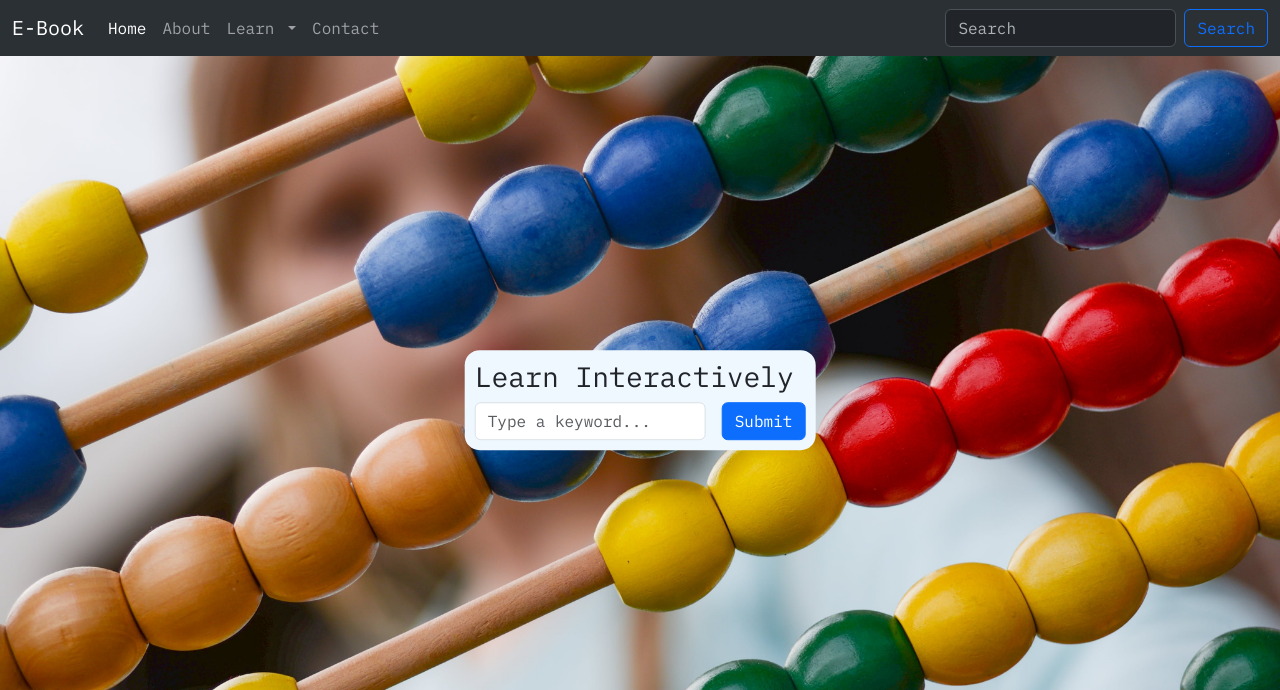
After one commit to Deepak3168/E-Book-Blog, a Django app: page /ebook/home/ in a window 1280 px wide. The commit adds this page. Shown: the top 690 px of the page. Run offline with Django 5.2, Linux system fonts and the light colour scheme.

Commit message:
Home page

```diff
--- a/blog/settings.py
+++ b/blog/settings.py
@@ -116,7 +116,7 @@ USE_TZ = True
 # Static files (CSS, JavaScript, Images)
 # https://docs.djangoproject.com/en/5.0/howto/static-files/
 
-STATIC_URL = 'static/'
+STATIC_URL = '/static/'
 
 # Default primary key field type
 # https://docs.djangoproject.com/en/5.0/ref/settings/#default-auto-field
--- /dev/null
+++ b/ebook/static/ebook/style.css
@@ -0,0 +1,19 @@
+
+body {
+    margin: 0;
+    padding: 0;
+    background-image: url('./imgs/background.jpg');
+    background-size: cover;
+    background-repeat: no-repeat;
+    background-attachment: fixed;
+}
+.homecontainer{
+    padding: 10px;
+    background-color: aliceblue;
+    position: absolute;
+    top: 50%;
+    left: 50%;
+    transform: translate(-50%, -50%);
+    border-radius: 15px;
+
+}
--- /dev/null
+++ b/ebook/templates/ebook/home.html
@@ -0,0 +1,19 @@
+{% extends "ebook/index.html"%}
+ {% block tilte %}
+ Home
+ {%  endblock %}
+
+ {%block home%}
+ <div class="homecontainer">
+    <h3 class="heading">Learn Interactively</h3>
+    <form class="row gy-2 gx-3 align-items-center">
+        <div class="col-auto">
+          <label class="visually-hidden" for="autoSizingInput">Name</label>
+          <input type="text" class="form-control" id="autoSizingInput" placeholder="Type a keyword...">
+        </div>
+        <div class="col-auto">
+            <button type="submit" class="btn btn-primary">Submit</button>
+          </div>
+    </form>
+ </div>
+ {%endblock%}
--- a/ebook/templates/ebook/index.html
+++ b/ebook/templates/ebook/index.html
@@ -1,22 +1,26 @@
+{% load static %}
 <!doctype html>
 <html lang="en">
   <head>
     <meta charset="utf-8">
     <meta name="viewport" content="width=device-width, initial-scale=1">
-    <title>Bootstrap demo</title>
+
+    <title>{% block title %}{% endblock %}</title>
     <link href="https://cdn.jsdelivr.net/npm/bootstrap@5.3.2/dist/css/bootstrap.min.css" rel="stylesheet" integrity="sha384-T3c6CoIi6uLrA9TneNEoa7RxnatzjcDSCmG1MXxSR1GAsXEV/Dwwykc2MPK8M2HN" crossorigin="anonymous">
+    <link rel="stylesheet" href= "/static/ebook/style.css">
+    <link rel="stylesheet" href="https://fonts.googleapis.com/css2?family=IBM+Plex+Mono&display=swap">
   </head>
-  <body>
+  <body style="font-family: 'IBM Plex Mono', monospace;">
     <nav class="navbar navbar-expand-lg bg-body-tertiary sticky-top " data-bs-theme="dark" >
         <div class="container-fluid">
-          <a class="navbar-brand" href="#">E-book</a>
+          <a class="navbar-brand" href="#">E-Book</a>
           <button class="navbar-toggler" type="button" data-bs-toggle="collapse" data-bs-target="#navbarSupportedContent" aria-controls="navbarSupportedContent" aria-expanded="false" aria-label="Toggle navigation">
             <span class="navbar-toggler-icon"></span>
           </button>
           <div class="collapse navbar-collapse" id="navbarSupportedContent">
             <ul class="navbar-nav me-auto mb-2 mb-lg-0">
               <li class="nav-item">
-                <a class="nav-link active" aria-current="page" href="#">Home</a>
+                <a class="nav-link active" aria-current="page" href="{% url 'home' %}">Home</a>
               </li>
               <li class="nav-item">
                 <a class="nav-link" href="#">About</a>
@@ -38,11 +42,12 @@
             </ul>
             <form class="d-flex" role="search">
               <input class="form-control me-2" type="search" placeholder="Search" aria-label="Search">
-              <button class="btn btn-outline-success" type="submit">Search</button>
+              <button class="btn btn-outline-primary" type="submit">Search</button>
             </form>
           </div>
         </div>
       </nav>
-    <script src="https://cdn.jsdelivr.net/npm/bootstrap@5.3.2/dist/js/bootstrap.bundle.min.js" integrity="sha384-C6RzsynM9kWDrMNeT87bh95OGNyZPhcTNXj1NW7RuBCsyN/o0jlpcV8Qyq46cDfL" crossorigin="anonymous"></script>
+    {%block home%}
+    {% endblock %}
   </body>
 </html>
--- /dev/null
+++ b/ebook/templates/ebook/style.css
@@ -0,0 +1,3 @@
+body {
+    font-family: 'Arial', sans-serif;
+}
--- a/ebook/urls.py
+++ b/ebook/urls.py
@@ -3,5 +3,6 @@ from . import views
 
 
 urlpatterns = [
-    path("",views.index,name="index")
+    path("",views.index,name="index"),
+    path("home/",views.home,name="home")
 ]
--- a/ebook/views.py
+++ b/ebook/views.py
@@ -7,3 +7,6 @@ from django.http import HttpResponse
 # Create your views here.
 def index(request):
     return render(request,"ebook/index.html")
+
+def home(request):
+    return render(request,"ebook/home.html")
```
Also changed, not shown: ebook/static/ebook/imgs/background.jpg (added).
